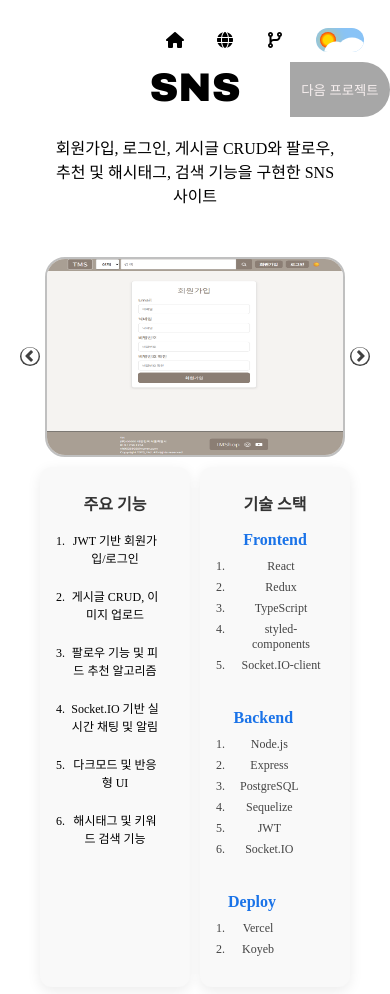
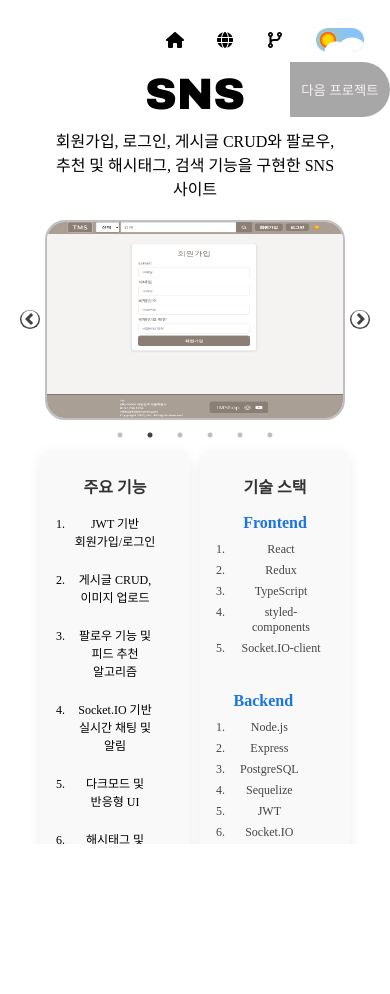
Before and after one commit to tomyhas59/portfolio, a React (Create React App) app: page /projects/1 in a window 390 px wide. Shown: the top 994 px of the page. After the commit the page ends 844 px from the top, so only its background shows below. Built offline with nearby package versions, Linux system fonts and the light colour scheme.

Commit message:
project-page-project-name

```diff
--- a/src/pages/ProjectPage.tsx
+++ b/src/pages/ProjectPage.tsx
@@ -133,7 +133,7 @@ const ProjectPage: React.FC<{
       </div>
 
       <div className="project-page-content">
-        <h2 className="project-name">{project.name}</h2>
+        <h2 className="project-page-project-name">{project.name}</h2>
         <p className="description">{project.description}</p>
         <div className="project-section">
           <div className="left-section">
@@ -172,12 +172,14 @@ const ProjectPage: React.FC<{
                     <li>{skill}</li>
                   ))}
                 </ul>
+                {project.stack.backend.length > 1 && (
                   <ul>
                     <h6>Backend</h6>
                     {project.stack.backend.map((skill) => (
                       <li>{skill}</li>
                     ))}
                   </ul>
+                )}
                 <ul>
                   <h6>Deploy</h6>
                   {project.stack.deploy.map((skill) => (
--- a/src/styles/projectDetail.css
+++ b/src/styles/projectDetail.css
@@ -2,6 +2,7 @@
   position: relative;
   width: 100vw;
   height: 100vh;
+  overflow: hidden;
 }
 
 .go-to-site {
@@ -54,11 +55,9 @@
   justify-content: space-between;
 }
 
-.project-name {
-  font-size: 40px !important;
-  font-weight: bold;
+.project-page-project-name {
   @media (max-width: 768px) {
-    margin-top: 50px;
+    margin-top: 70px;
   }
 }
 
@@ -78,6 +77,7 @@
   @media (max-width: 768px) {
     flex-direction: column;
     gap: 10px;
+    margin: 20px auto;
   }
 }
 
@@ -123,6 +123,7 @@
   box-shadow: 0 4px 14px rgba(0, 0, 0, 0.08);
   transition: background-color 0.3s, color 0.3s;
   @media (max-width: 768px) {
+    margin-top: 20px;
     width: 150px;
   }
 }
@@ -152,6 +153,7 @@
 }
 .features-section ul li {
   list-style: decimal;
+  word-break: keep-all;
   @media (max-width: 768px) {
     font-size: 0.75rem;
   }
```
Lines whose indentation alone changed are shown as unchanged.
